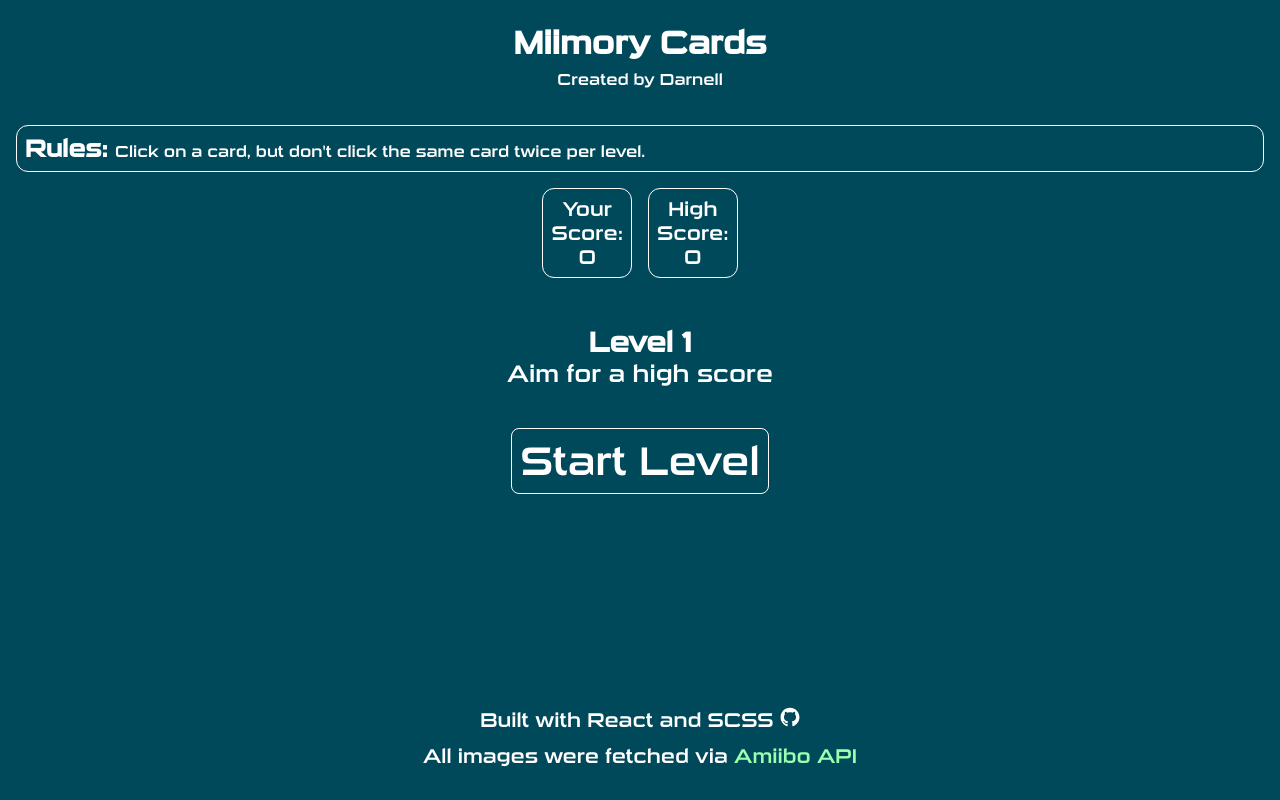
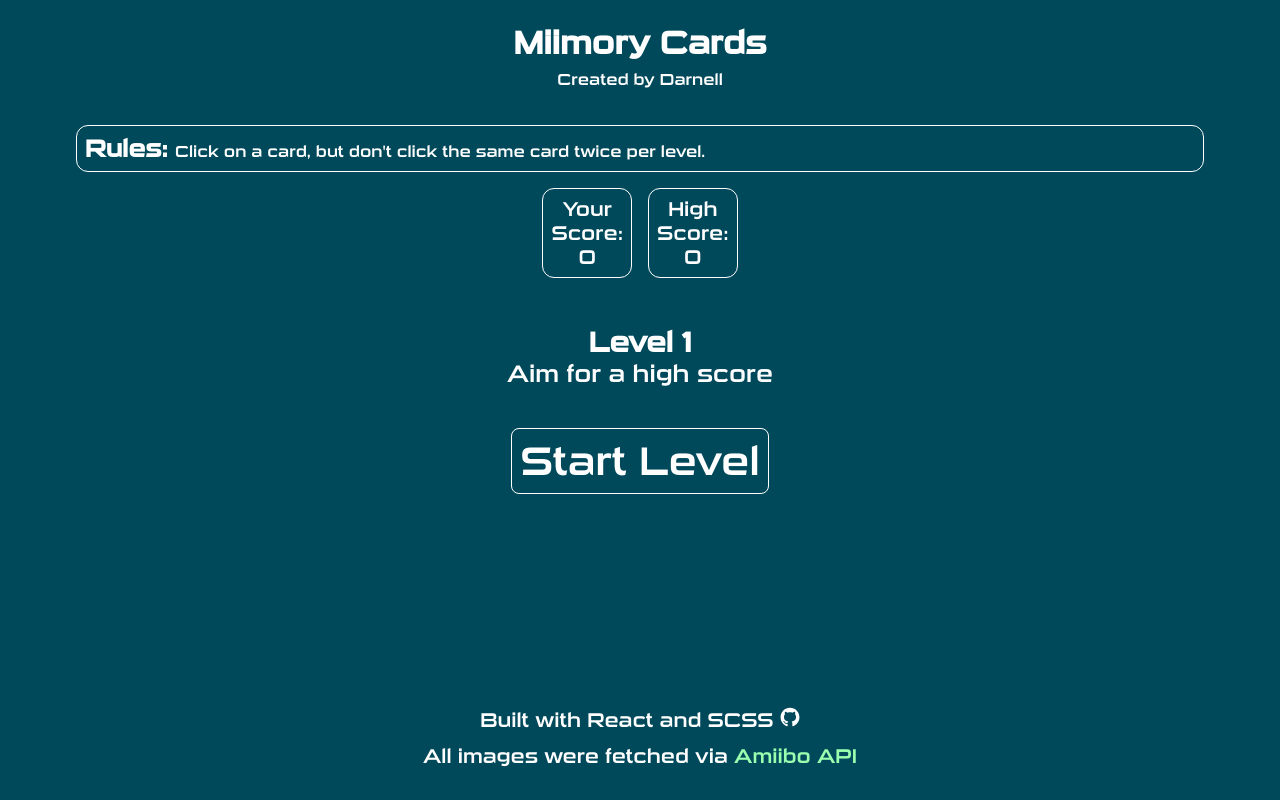
Before and after one commit to DrantDumani/memory-card-v2, a React (Vite) app: page / in a window 1280 px wide. Built offline with nearby package versions, Linux system fonts and the light colour scheme; no server answers.

Commit message:
Complete tablet and desktop styles

```diff
--- a/src/App.scss
+++ b/src/App.scss
@@ -1,4 +1,5 @@
 @use "./partials/variables" as *;
+@use "./partials/mixins" as *;
 
 @font-face {
   font-family: "Sui Generis";
@@ -18,6 +19,8 @@ body {
   color: #fff;
   font-family: "Sui Generis", Cambria, Cochin, Georgia, Times, "Times New Roman",
     serif;
+  max-width: 75rem;
+  margin: 0 auto;
 }
 
 a {
@@ -37,6 +40,9 @@ a {
   align-items: center;
   padding-bottom: 2.25rem;
   gap: 0.5rem 0;
+  @include tablet {
+    @include tab-pad-rules;
+  }
 }
 
 .main {
@@ -44,6 +50,9 @@ a {
   display: flex;
   flex-direction: column;
   gap: 1rem;
+  @include tablet {
+    @include tab-pad-rules;
+  }
 
   &__text {
     border: 1.5px solid #fff;
@@ -76,6 +85,9 @@ a {
   display: flex;
   flex-direction: column;
   gap: 0.75rem;
+  @include tablet {
+    @include tab-pad-rules;
+  }
 
   &__text {
     font-size: $footer-font-size;
--- a/src/components/Card/Card.scss
+++ b/src/components/Card/Card.scss
@@ -28,8 +28,3 @@
     height: 18.75rem;
   }
 }
-
-// .card-btn__img {
-//   width: 150px;
-//   height: auto;
-// }
--- a/src/partials/_mixins.scss
+++ b/src/partials/_mixins.scss
@@ -1,3 +1,5 @@
+@use "./variables" as *;
+
 @mixin btn-style {
   background-color: inherit;
   border: 1px solid #fff;
@@ -7,3 +9,14 @@
   font-size: 2.5rem;
   padding: 0.5rem;
 }
+
+@mixin tablet {
+  @media (min-width: 768px) {
+    @content;
+  }
+}
+
+@mixin tab-pad-rules {
+  padding-left: $tab-pad-hor;
+  padding-right: $tab-pad-hor;
+}
--- a/src/partials/_variables.scss
+++ b/src/partials/_variables.scss
@@ -1,4 +1,5 @@
 $mob-pad-hor: 1rem;
+$tab-pad-hor: 2.25rem;
 $footer-font-size: 1.25rem;
 $card-border: 2.4px solid #00d6ee;
 $btn-hover: #0082a2;
```
